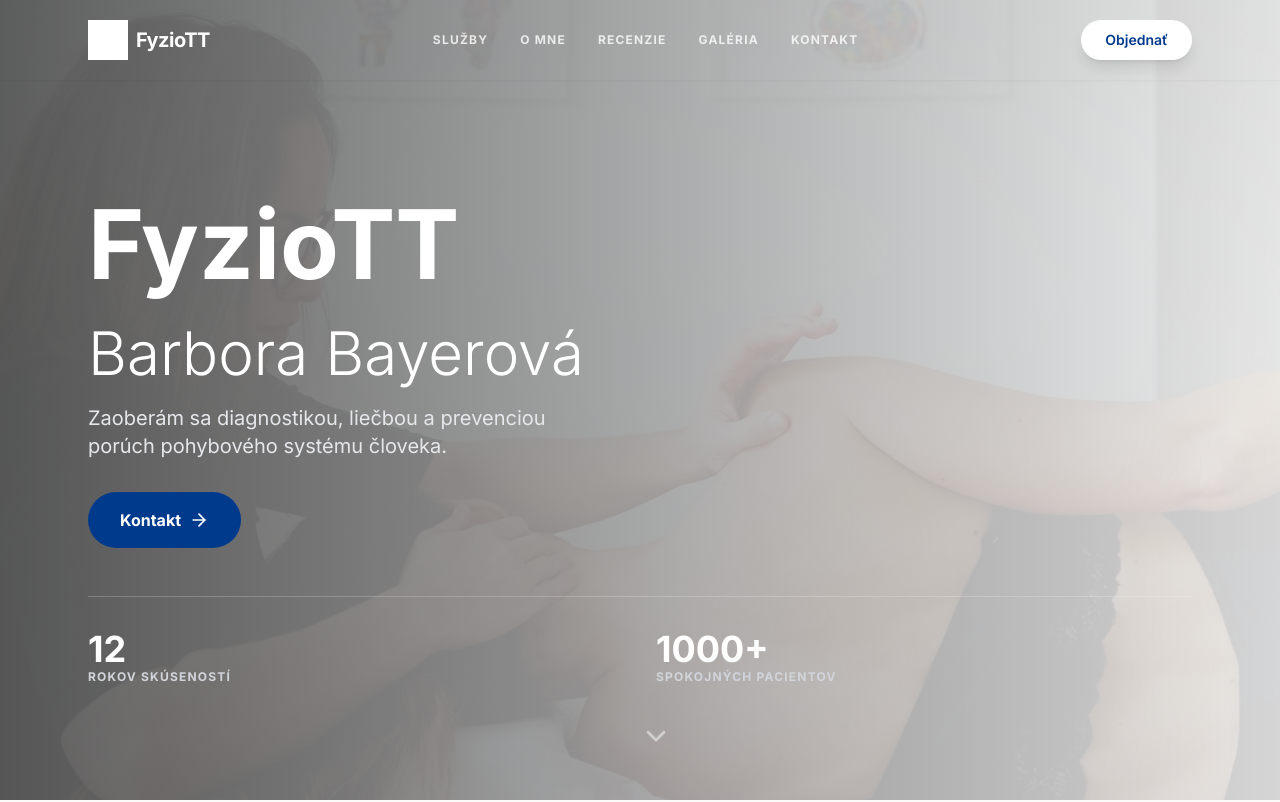
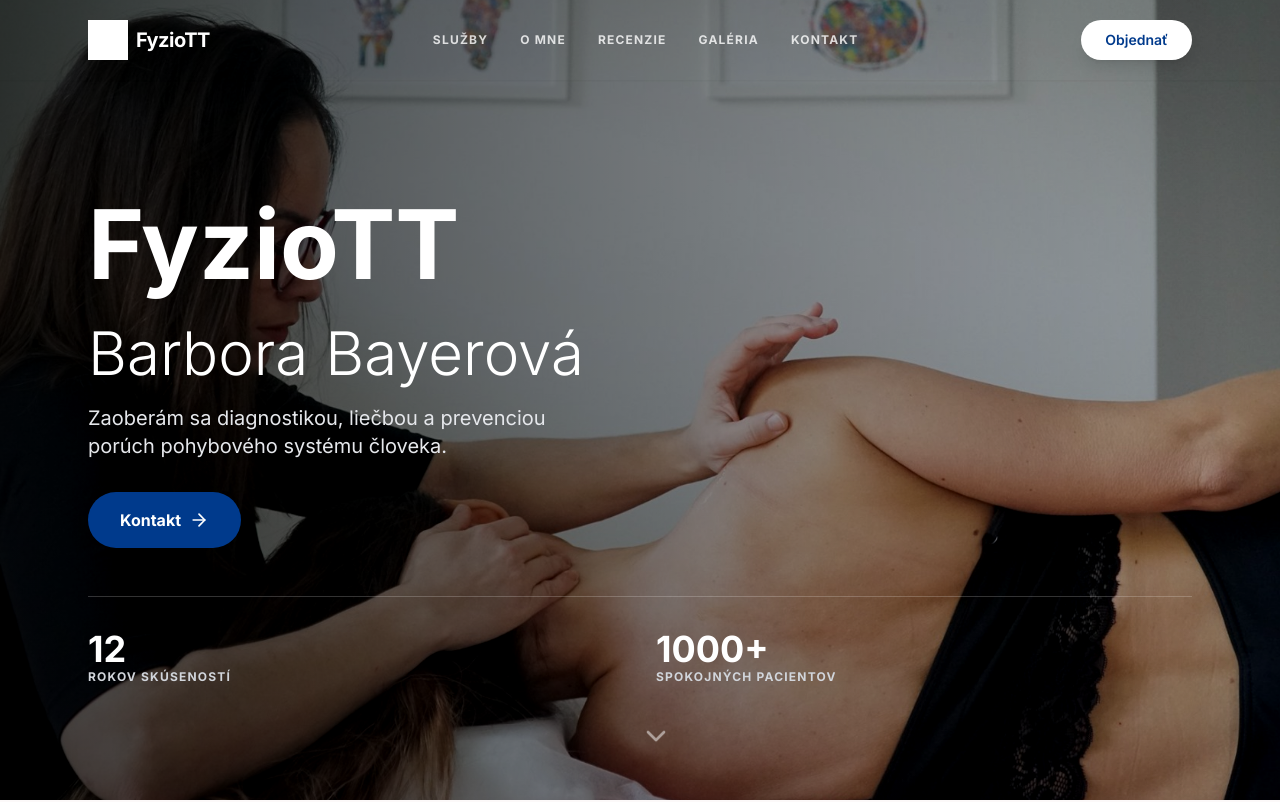
Before and after one commit to aebdigital/fyziott, a Next.js app: page / in a window 1280 px wide. Shown: the top 802 px of the page. Built offline with nearby package versions, Linux system fonts and the light colour scheme.

Commit message:
Fix hero cross-fade gap

```diff
--- a/app/page.tsx
+++ b/app/page.tsx
@@ -260,7 +260,7 @@ export default function Home() {
       {/* --- Hero Section --- */}
       <section ref={heroRef} className="relative h-screen flex items-center pt-20 overflow-hidden">
         <div className="absolute inset-0 z-0">
-          <AnimatePresence mode="wait">
+          <AnimatePresence>
             <motion.div
               key={heroIdx}
               initial={{ opacity: 0 }}
```
